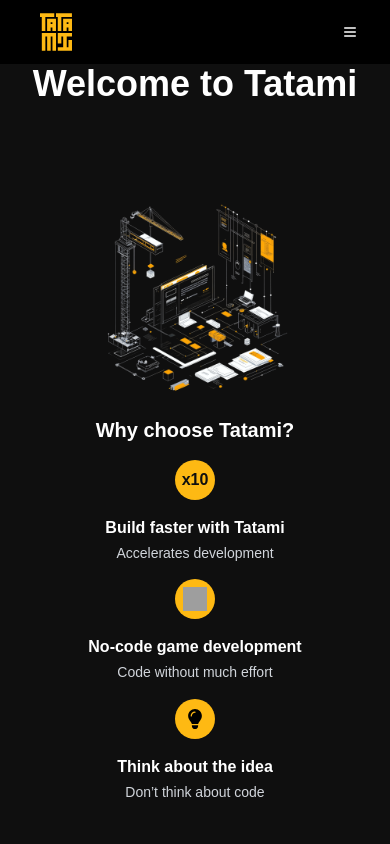
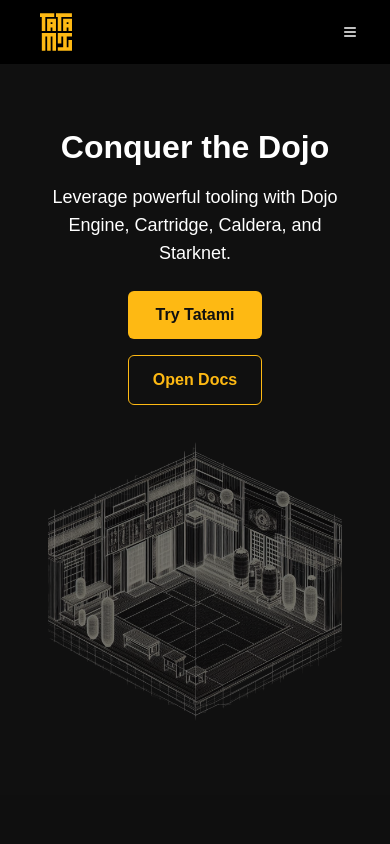
Before and after one commit to kabugatti/Tatami, a Next.js app in the folder apps/frontend/: page / in a window 390 px wide. Shown: the top 844 px of the page. Built offline with nearby package versions, Linux system fonts and the light colour scheme; grey boxes are pictures that could not be loaded.

Commit message:
feat: implement responsive hero section for landing page

```diff
--- a/apps/frontend/app/page.tsx
+++ b/apps/frontend/app/page.tsx
@@ -1,20 +1,21 @@
+import PartnersSection from "@/components/AlignedWith/AligendWith";
+import HeroSection from "@/components/HeroSection";
 import Productive from "@/components/productive/productive";
 import WhyChooseTatami from "./why-choose-us/why-choose-us";
 import { Button } from "@/components/ui/button";
 import Link from "next/link";
-import PartnersSection from "@/components/AlignedWith/AligendWith";
 import JoinCommunity from "@/components/JoinTheCommunity/JoinTheCommunity";
 export default function Home() {
   return (
     <div className="flex flex-col items-center justify-center min-h-screen">
-      <h1 className="text-4xl font-bold mb-8">Welcome to Tatami</h1>
+      {/* <h1 className="text-4xl font-bold mb-8">Welcome to Tatami</h1> */}
+      <HeroSection />
       <WhyChooseTatami />
       <Productive />
       <JoinCommunity />
       <Link href="/app">
         <Button>Go to App</Button>
       </Link>
-
     </div>
   );
 }
--- /dev/null
+++ b/apps/frontend/components/HeroSection.tsx
@@ -0,0 +1,45 @@
+"use client";
+
+export default function HeroSection() {
+  return (
+    <section className="bg-[#101010] text-white py-16 px-4">
+      <div className="container mx-auto flex flex-col md:flex-row items-center justify-between gap-8">
+        {/* Text Column */}
+        <div className="md:w-1/2 flex flex-col items-center md:items-start text-center md:text-left">
+          <h1 className="font-inter font-bold text-[32px] leading-[38.73px] tracking-[0] mb-4">
+            Conquer the Dojo
+          </h1>
+          <p className="text-lg mb-6">
+            Leverage powerful tooling with Dojo Engine, Cartridge, Caldera, and
+            Starknet.
+          </p>
+          <div className="flex flex-col md:flex-row gap-4">
+            {/* Primary Button */}
+            <a
+              href="/tatami-gui"
+              className="bg-[#FEB913] text-[#101010] font-semibold py-3 px-6 rounded-md transition-colors hover:bg-yellow-500"
+            >
+              Try Tatami
+            </a>
+            {/* Secondary Button */}
+            <a
+              href="/learn-more"
+              className="border border-[#FEB913] text-[#FEB913] font-semibold py-3 px-6 rounded-md transition-colors hover:bg-[#262626]"
+            >
+              Open Docs
+            </a>
+          </div>
+        </div>
+
+        {/* Image Column */}
+        <div className="md:w-1/2">
+          <img
+            src="/hero-illustration.png"
+            alt="Hero illustration"
+            className="w-full h-auto opacity-45"
+          />
+        </div>
+      </div>
+    </section>
+  );
+}
```
Also changed, not shown: apps/frontend/public/hero-illustration.png (added).
